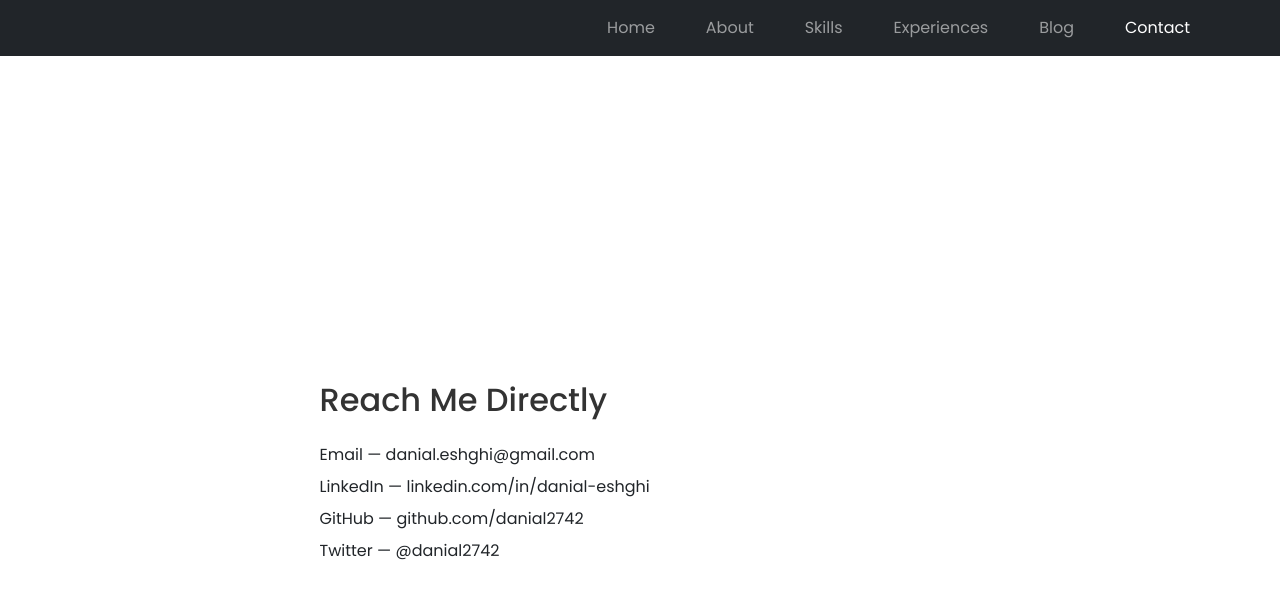
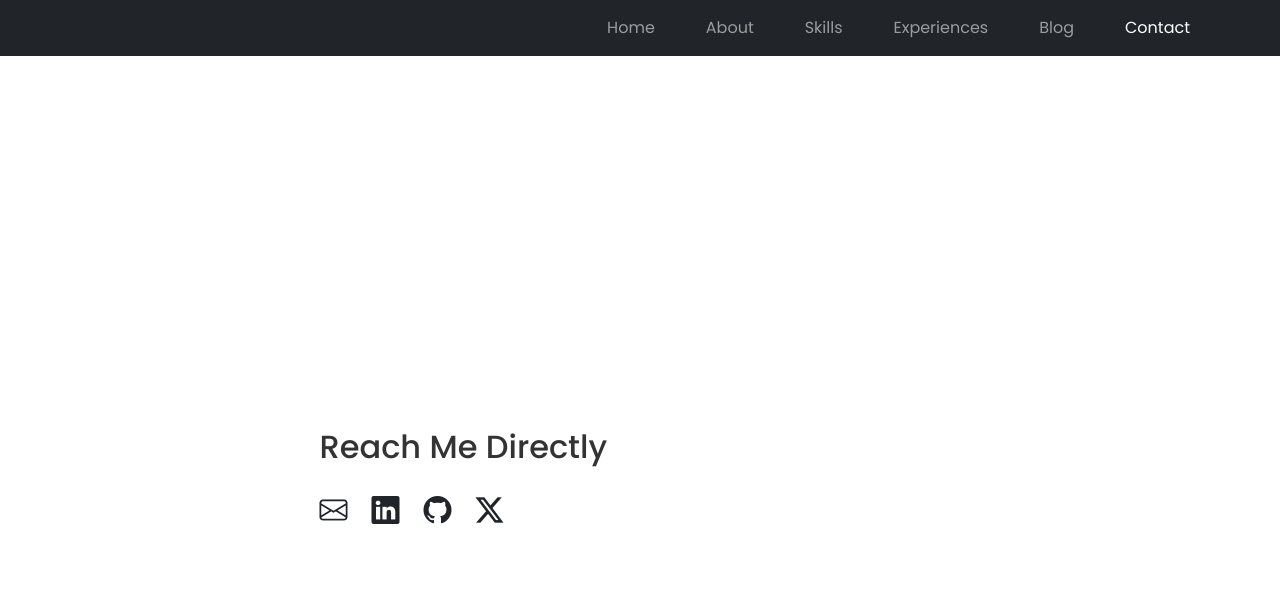
Before and after one commit to danial2742/danial2742.github.io, a Jekyll site: the page built from contact.html, in a window 1280 px wide. Shown: the top 599 px of the page. Built offline with Jekyll 4.4.1, drawn with Linux system fonts in a browser that asks for light colours; some web fonts are replaced.

Commit message:
Change Contact Page

```diff
--- a/_layouts/default.html
+++ b/_layouts/default.html
@@ -14,6 +14,8 @@
     <link rel="preconnect" href="https://fonts.googleapis.com">
     <link rel="preconnect" href="https://fonts.gstatic.com" crossorigin>
     <link href="https://fonts.googleapis.com/css2?family=Playwrite+NL:wght@100..400&family=Roboto:ital,wght@0,100;0,300;0,400;0,500;0,700;0,900;1,100;1,300;1,400;1,500;1,700;1,900&display=swap" rel="stylesheet">
+    <!-- Icons -->
+    <link rel="stylesheet" href="https://cdn.jsdelivr.net/npm/bootstrap-icons@1.11.3/font/bootstrap-icons.min.css">
     <!-- CSS -->
     <link href="/assets/css/style.css" rel="stylesheet">
     <!-- Page title -->
--- a/assets/css/style.css
+++ b/assets/css/style.css
@@ -15,3 +15,12 @@ h1, h2, h3, h4, h5, h6, span, blockquote {
 .navbar-nav > li {
     margin-left: 35px;
 }
+
+.contact-icon {
+    font-size: 1.75rem;
+    transition: opacity 0.2s;
+}
+
+.contact-icon:hover {
+    opacity: 0.6;
+}
--- a/contact.html
+++ b/contact.html
@@ -8,28 +8,20 @@ layout: default
     <div class="row justify-content-center">
         <div class="col-lg-7">
             <h2 class="mb-4">Reach Me Directly</h2>
-            <ul class="list-unstyled d-flex flex-column gap-2">
-                <li>
-                    <a href="mailto:daniel.e@whitefox.cloud" class="text-decoration-none text-dark">
-                        Email &mdash; danial.eshghi@gmail.com
-                    </a>
-                </li>
-                <li>
-                    <a href="https://linkedin.com/in/danial-e" target="_blank" rel="noopener noreferrer" class="text-decoration-none text-dark">
-                        LinkedIn &mdash; linkedin.com/in/danial-eshghi
-                    </a>
-                </li>
-                <li>
-                    <a href="https://github.com/danial2742" target="_blank" rel="noopener noreferrer" class="text-decoration-none text-dark">
-                        GitHub &mdash; github.com/danial2742
-                    </a>
-                </li>
-                <li>
-                    <a href="https://twitter.com/danial2742" target="_blank" rel="noopener noreferrer" class="text-decoration-none text-dark">
-                        Twitter &mdash; @danial2742
-                    </a>
-                </li>
-            </ul>
+            <div class="d-flex gap-4">
+                <a href="mailto:danial.eshghi@gmail.com" class="text-dark contact-icon" title="Email">
+                    <i class="bi bi-envelope"></i>
+                </a>
+                <a href="https://linkedin.com/in/danial-eshghi" target="_blank" rel="noopener noreferrer" class="text-dark contact-icon" title="LinkedIn">
+                    <i class="bi bi-linkedin"></i>
+                </a>
+                <a href="https://github.com/danial2742" target="_blank" rel="noopener noreferrer" class="text-dark contact-icon" title="GitHub">
+                    <i class="bi bi-github"></i>
+                </a>
+                <a href="https://twitter.com/danial2742" target="_blank" rel="noopener noreferrer" class="text-dark contact-icon" title="Twitter">
+                    <i class="bi bi-twitter-x"></i>
+                </a>
+            </div>
         </div>
     </div>
 </div>
```
